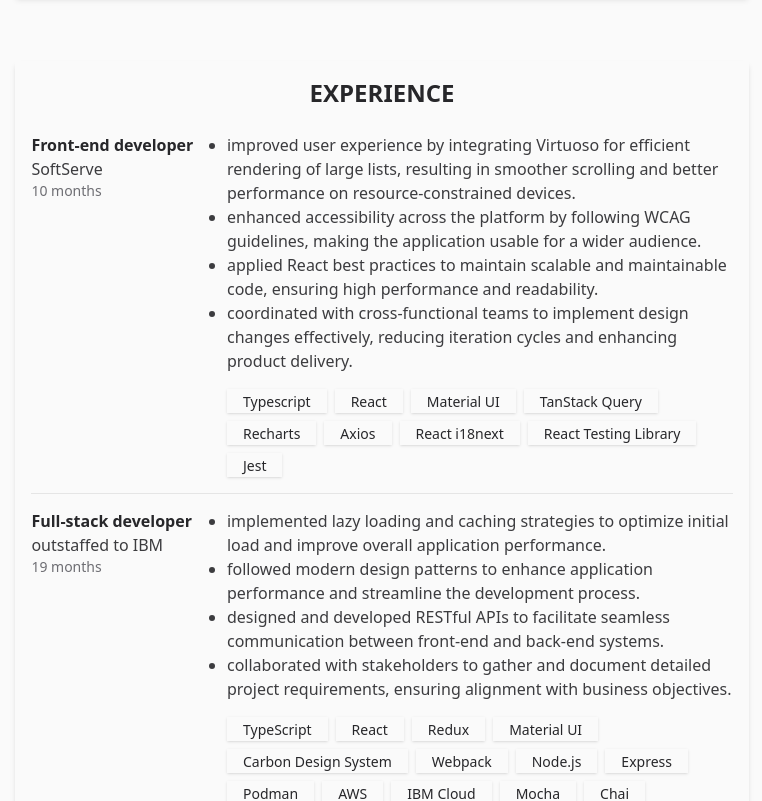
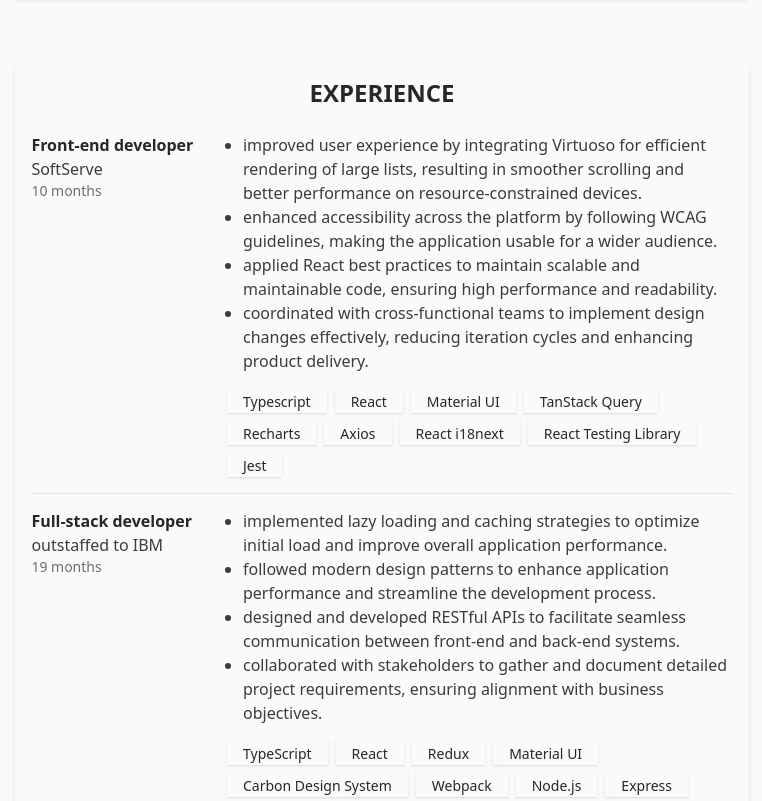
Before and after one commit to andrew-melnychuk/cv, a React (Vite) app: page / in a window 1280 px wide. Shown: the part 900-1701 px from the top of the page, without its empty margins (258-1020 px from the left). Built offline with nearby package versions, Linux system fonts and the light colour scheme.

Commit message:
fix: fix safari exp calculation

```diff
--- a/src/App.css
+++ b/src/App.css
@@ -89,10 +89,6 @@ body {
   box-shadow: 0 1px 0 rgb(var(--text-color) / 0.1);
 }
 
-.experience-item {
-  list-style-type: disc;
-}
-
 .experience:last-of-type {
   box-shadow: none;
 }
--- a/src/components/experience/Experience.tsx
+++ b/src/components/experience/Experience.tsx
@@ -26,9 +26,11 @@ const Experience = ({
           {typeof description === 'string' ? (
             <p>{description}</p>
           ) : (
-            <ul>
-              {description.map((item) => (
-                <li className="experience-item">{item}</li>
+            <ul className="ml-4 list-outside list-disc">
+              {description.map((item, i) => (
+                <li key={i} className="pl-0">
+                  {item}
+                </li>
               ))}
             </ul>
           )}
--- a/src/components/experience/Third.tsx
+++ b/src/components/experience/Third.tsx
@@ -13,7 +13,7 @@ const TECHNOLOGIES = [
   'Jest',
 ];
 
-const startDate = new Date('September 2022');
+const startDate = new Date('2022-09-01');
 
 const Third = () => {
   return (
--- a/src/constants.js
+++ b/src/constants.js
@@ -1,4 +1,4 @@
-export const careerStart = new Date('March 2020');
+export const careerStart = new Date('2020-03-01');
 
 export const millisecondsInYear = 31536000000;
 export const millisecondsInMonth = 2629746000;
```
Also changed, not shown: src/utils/index.ts (+18 -6 lines).
